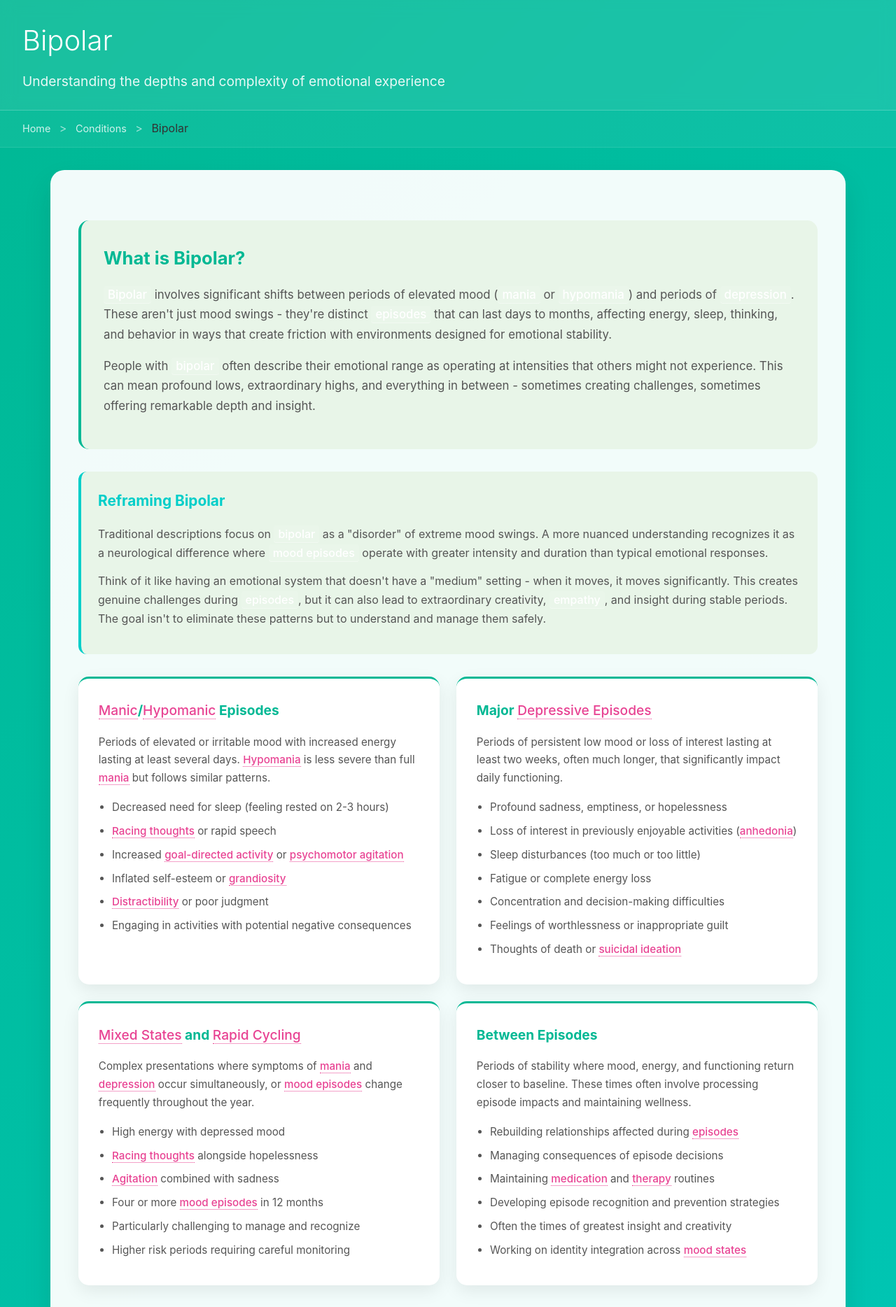
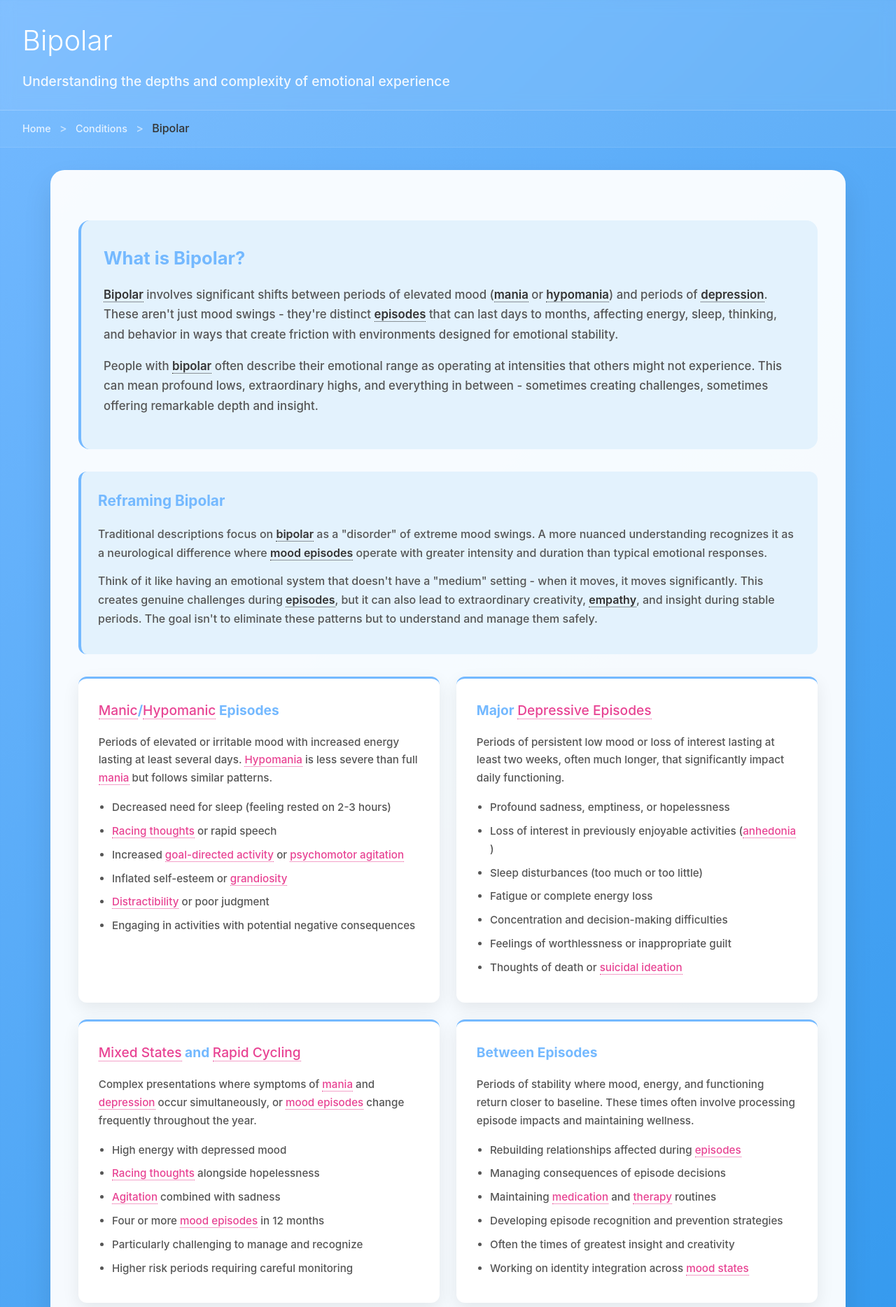
Before and after one commit to neurodivergent-survival-guide/neurodivergent-survival-guide, a Jekyll site: the page built from conditions/bipolar.html, in a window 1280 px wide. Shown: the top 1868 px of the page at 70% size. Built offline with Jekyll 4.4.1, drawn with Linux system fonts in a browser that asks for light colours; some of the changed text lies outside the part shown.

Commit message:
Update bipolar.html

```diff
--- a/conditions/bipolar.html
+++ b/conditions/bipolar.html
@@ -12,7 +12,8 @@ title: "Bipolar"
 
     body {
         font-family: -apple-system, BlinkMacSystemFont, 'Segoe UI', Roboto, sans-serif;
-        background: linear-gradient(135deg, #00b894 0%, #00cec9 100%);
+        font-weight: 500;
+        background: linear-gradient(135deg, #74b9ff 0%, #0984e3 100%);
         color: #333;
         min-height: 100vh;
         line-height: 1.7;
@@ -77,15 +78,15 @@ title: "Bipolar"
     }
 
     .condition-intro {
-        background: #e8f5e8;
+        background: #e3f2fd;
         padding: 2rem;
-        border-radius: 15px;
+        border-radius: 16px;
         margin: 2rem 0;
-        border-left: 4px solid #00b894;
+        border-left: 4px solid #74b9ff;
     }
 
     .condition-intro h2 {
-        color: #00b894;
+        color: #74b9ff;
         margin-bottom: 1rem;
         font-size: 1.6rem;
     }
@@ -97,15 +98,15 @@ title: "Bipolar"
     }
 
     .reframe-box {
-        background: #e8f5e8;
+        background: #e3f2fd;
         padding: 1.5rem;
         border-radius: 12px;
         margin: 2rem 0;
-        border-left: 4px solid #00cec9;
+        border-left: 4px solid #74b9ff;
     }
 
     .reframe-box h3 {
-        color: #00cec9;
+        color: #74b9ff;
         margin-bottom: 1rem;
         font-size: 1.3rem;
     }
@@ -130,14 +131,14 @@ title: "Bipolar"
 
     .characteristic-card {
         background: white;
-        border-radius: 15px;
+        border-radius: 12px;
         padding: 1.8rem;
         box-shadow: 0 8px 25px rgba(0, 0, 0, 0.08);
-        border-top: 3px solid #00b894;
+        border-top: 3px solid #74b9ff;
     }
 
     .characteristic-card h4 {
-        color: #00b894;
+        color: #74b9ff;
         margin-bottom: 1rem;
         font-size: 1.2rem;
     }
@@ -161,7 +162,7 @@ title: "Bipolar"
     .struggles-section {
         background: #f8f9fa;
         padding: 2rem;
-        border-radius: 15px;
+        border-radius: 16px;
         margin: 2rem 0;
         border: 1px solid #e0e0e0;
     }
@@ -181,11 +182,11 @@ title: "Bipolar"
     .struggle-link {
         background: white;
         padding: 1rem 1.2rem;
-        border-radius: 10px;
+        border-radius: 8px;
         text-decoration: none;
         color: #333;
         transition: all 0.3s ease;
-        border-left: 3px solid #00b894;
+        border-left: 3px solid #74b9ff;
         box-shadow: 0 2px 8px rgba(0, 0, 0, 0.05);
         min-height: 44px;
         display: flex;
@@ -195,7 +196,7 @@ title: "Bipolar"
 
     .struggle-link:hover {
         transform: translateY(-2px);
-        box-shadow: 0 8px 25px rgba(0, 0, 0, 0.1);
+        box-shadow: 0 8px 25px rgba(0, 0, 0, 0.08);
         text-decoration: none;
         color: #333;
     }
@@ -236,7 +237,7 @@ title: "Bipolar"
         background: #74b9ff;
         color: white;
         padding: 0.5rem 1rem;
-        border-radius: 20px;
+        border-radius: 8px;
         font-size: 0.85rem;
         text-decoration: none;
         transition: all 0.3s ease;
@@ -266,6 +267,24 @@ title: "Bipolar"
         font-size: 1.3rem;
     }
 
+    /* Focus states for accessibility */
+    .struggle-link:focus,
+    .cross-cutting-link:focus,
+    .jargon:focus,
+    .breadcrumb a:focus {
+        outline: 2px solid #fff;
+        outline-offset: 2px;
+    }
+
+    /* Motion accessibility */
+    @media (prefers-reduced-motion: reduce) {
+        *, *::before, *::after {
+            animation-duration: 0.01ms !important;
+            animation-iteration-count: 1 !important;
+            transition-duration: 0.01ms !important;
+        }
+    }
+
     /* Jargon styling - context-aware based on background */
     .jargon {
         text-decoration: none;
@@ -278,25 +297,30 @@ title: "Bipolar"
     /* Pink jargon for white backgrounds */
     .content-card .jargon,
     .characteristic-card .jargon,
-    .struggles-section .jargon,
-    .co-occurring .jargon {
+    .struggles-section .jargon {
         color: #e84393;
         border-bottom-color: #e84393;
     }
 
     .content-card .jargon:hover,
     .characteristic-card .jargon:hover,
-    .struggles-section .jargon:hover,
-    .co-occurring .jargon:hover {
+    .struggles-section .jargon:hover {
         color: #fd79a8;
         border-bottom-color: #fd79a8;
     }
 
-    /* White jargon for gradient backgrounds */
+    /* Bold black jargon for colored backgrounds */
+    .condition-intro .jargon,
+    .reframe-box .jargon,
+    .co-occurring .jargon {
+        color: #333;
+        font-weight: 600;
+        border-bottom-color: #333;
+    }
+
+    /* White jargon for gradient backgrounds only */
     .header .jargon,
-    .breadcrumb .jargon,
-    .condition-intro .jargon,
-    .reframe-box .jargon {
+    .breadcrumb .jargon {
         color: white;
         border-bottom-color: rgba(255, 255, 255, 0.7);
         background: rgba(255, 255, 255, 0.1);
@@ -305,9 +329,7 @@ title: "Bipolar"
     }
 
     .header .jargon:hover,
-    .breadcrumb .jargon:hover,
-    .condition-intro .jargon:hover,
-    .reframe-box .jargon:hover {
+    .breadcrumb .jargon:hover {
         background: rgba(255, 255, 255, 0.2);
         border-bottom-color: white;
     }
@@ -474,16 +496,17 @@ title: "Bipolar"
 </div>
 
 <div class="container">
+    <main role="main" id="main-content">
         <div class="content-card">
             <div class="condition-intro">
-            <h2>What is Bipolar?</h2>
+                <h2 id="what-is-bipolar">What is Bipolar?</h2>
                 <p><a class="jargon">Bipolar<span class="tooltip">A neurological condition involving significant shifts between periods of elevated mood and depression</span></a> involves significant shifts between periods of elevated mood (<a class="jargon">mania<span class="tooltip">Distinct period of abnormally elevated, expansive, or irritable mood lasting at least one week</span></a> or <a class="jargon">hypomania<span class="tooltip">A milder form of mania lasting at least four days with elevated mood but less severe impairment</span></a>) and periods of <a class="jargon">depression<span class="tooltip">Persistent low mood or loss of interest lasting at least two weeks, significantly impacting daily functioning</span></a>. These aren't just mood swings - they're distinct <a class="jargon">episodes<span class="tooltip">Discrete periods of altered mood, energy, and behavior that are clearly different from your baseline functioning</span></a> that can last days to months, affecting energy, sleep, thinking, and behavior in ways that create friction with environments designed for emotional stability.</p>
 
                 <p>People with <a class="jargon">bipolar<span class="tooltip">A neurological condition involving significant shifts between periods of elevated mood and depression</span></a> often describe their emotional range as operating at intensities that others might not experience. This can mean profound lows, extraordinary highs, and everything in between - sometimes creating challenges, sometimes offering remarkable depth and insight.</p>
             </div>
 
             <div class="reframe-box">
-            <h3>Reframing Bipolar</h3>
+                <h3 id="reframing-bipolar">Reframing Bipolar</h3>
                 <p>Traditional descriptions focus on <a class="jargon">bipolar<span class="tooltip">A neurological condition involving significant shifts between periods of elevated mood and depression</span></a> as a "disorder" of extreme mood swings. A more nuanced understanding recognizes it as a neurological difference where <a class="jargon">mood episodes<span class="tooltip">Distinct periods of altered mood, energy, and behavior that are different from your baseline</span></a> operate with greater intensity and duration than typical emotional responses.</p>
 
                 <p>Think of it like having an emotional system that doesn't have a "medium" setting - when it moves, it moves significantly. This creates genuine challenges during <a class="jargon">episodes<span class="tooltip">Discrete periods of altered mood, energy, and behavior that are clearly different from your baseline functioning</span></a>, but it can also lead to extraordinary creativity, <a class="jargon">empathy<span class="tooltip">The ability to understand and share the feelings of others</span></a>, and insight during stable periods. The goal isn't to eliminate these patterns but to understand and manage them safely.</p>
@@ -544,8 +567,8 @@ title: "Bipolar"
                 </div>
             </div>
 
-        <div class="struggles-section">
-            <h3>Bipolar-Related Struggles</h3>
+            <div class="struggles-section" role="region" aria-labelledby="struggles-heading">
+                <h3 id="struggles-heading">Bipolar-Related Struggles</h3>
                 <p style="margin-bottom: 1.5rem; color: #666;">Click on any struggle to learn what it feels like, why it happens, and what can help.</p>
 
                 <div class="struggles-grid">
@@ -643,15 +666,14 @@ title: "Bipolar"
                 <div class="cross-cutting-section">
                     <h4>Related Struggles from Other Conditions</h4>
                     <div class="cross-cutting-links">
-                    <a href="{{ '/struggles/task-initiation-paralysis.html' | relative_url }}" class="cross-cutting-link">Task Initiation Paralysis (ADHD)</a>
-                    <a href="{{ '/struggles/attention-regulation.html' | relative_url }}" class="cross-cutting-link">Attention Regulation (ADHD)</a>
-                    <a href="{{ '/struggles/rejection-sensitive-dysphoria.html' | relative_url }}" class="cross-cutting-link">Rejection Sensitive Dysphoria (ADHD)</a>
-                    <a href="{{ '/struggles/sensory-processing-challenges.html' | relative_url }}" class="cross-cutting-link">Sensory Processing Challenges (Autism)</a>
-                    <a href="{{ '/struggles/masking-burnout.html' | relative_url }}" class="cross-cutting-link">Masking Burnout (Autism)</a>
-                    <a href="{{ '/struggles/emotional-flashbacks.html' | relative_url }}" class="cross-cutting-link">Emotional Flashbacks (BPD)</a>
-                    <a href="{{ '/struggles/identity-disturbance.html' | relative_url }}" class="cross-cutting-link">Identity Disturbance (BPD)</a>
-                    <a href="{{ '/struggles/abandonment-fears.html' | relative_url }}" class="cross-cutting-link">Abandonment Fears (BPD)</a>
-                    <a href="{{ '/struggles/intrusive-thoughts-images-urges.html' | relative_url }}" class="cross-cutting-link">Intrusive Thoughts (OCD)</a>
+                        <a href="{{ '/struggles/task-initiation-paralysis.html' | relative_url }}" class="cross-cutting-link">Task Initiation Paralysis</a>
+                        <a href="{{ '/struggles/attention-regulation.html' | relative_url }}" class="cross-cutting-link">Attention Regulation</a>
+                        <a href="{{ '/struggles/rejection-sensitive-dysphoria.html' | relative_url }}" class="cross-cutting-link">Rejection Sensitive Dysphoria</a>
+                        <a href="{{ '/struggles/sensory-processing-challenges.html' | relative_url }}" class="cross-cutting-link">Sensory Processing Challenges</a>
+                        <a href="{{ '/struggles/masking-burnout.html' | relative_url }}" class="cross-cutting-link">Masking Burnout</a>
+                        <a href="{{ '/struggles/emotional-flashbacks.html' | relative_url }}" class="cross-cutting-link">Emotional Flashbacks</a>
+                        <a href="{{ '/struggles/identity-disturbance.html' | relative_url }}" class="cross-cutting-link">Identity Disturbance</a>
+                        <a href="{{ '/struggles/fear-of-abandonment.html' | relative_url }}" class="cross-cutting-link">Fear of Abandonment</a>
                     </div>
                 </div>
             </div>
@@ -661,18 +683,17 @@ title: "Bipolar"
                 <p><a class="jargon">Bipolar<span class="tooltip">A neurological condition involving significant shifts between periods of elevated mood and depression</span></a> frequently occurs alongside other <a class="jargon">neurodivergent<span class="tooltip">Brain differences that create distinct patterns of thinking, processing, and behavior</span></a> conditions and mental health differences. Understanding these connections can help you get comprehensive support.</p>
 
                 <p><strong>Frequently co-occurring:</strong> <a class="jargon">ADHD<span class="tooltip">Attention-Deficit/Hyperactivity Disorder - brain differences affecting attention, impulse control, and executive function</span></a> (overlap in <a class="jargon">executive function<span class="tooltip">The brain's management system that handles planning, organization, time management, task initiation, and follow-through</span></a> challenges and emotional intensity), <a class="jargon">anxiety disorders<span class="tooltip">Conditions involving excessive worry, fear, or physical anxiety symptoms</span></a> (particularly during depressive phases), <a class="jargon">substance use disorders<span class="tooltip">Problematic use of alcohol or drugs, often as attempts to self-medicate mood symptoms</span></a> (often as self-medication), eating disorders, and <a class="jargon">borderline personality disorder<span class="tooltip">A condition involving intense emotions, unstable relationships, and difficulty with sense of self</span></a> (shared emotional intensity patterns).</p>
-
-            <p><strong>Individual variation:</strong> <a class="jargon">Bipolar<span class="tooltip">A neurological condition involving significant shifts between periods of elevated mood and depression</span></a> presents differently across individuals, with some experiencing more frequent <a class="jargon">episodes<span class="tooltip">Discrete periods of altered mood, energy, and behavior that are clearly different from your baseline functioning</span></a>, different episode patterns, or varying degrees of functional impact between <a class="jargon">mood states<span class="tooltip">Different emotional and cognitive conditions that occur during various phases of bipolar</span></a>.</p>
             </div>
 
-        <div style="background: #e8f5e8; padding: 1.5rem; border-radius: 15px; margin-top: 2rem; border-left: 4px solid #00b894;">
-            <p><strong>Related Resources:</strong></p>
-            <div style="margin-top: 1rem; display: flex; flex-direction: column; gap: 0.5rem;">
-                <a href="{{ '/glossary/mood-regulation.html' | relative_url }}" style="color: #00b894; text-decoration: none;">Mood Regulation →</a>
-                <a href="{{ '/glossary/emotional-regulation.html' | relative_url }}" style="color: #00b894; text-decoration: none;">Emotional Regulation →</a>
-                <a href="{{ '/glossary/sleep-energy.html' | relative_url }}" style="color: #00b894; text-decoration: none;">Sleep and Energy →</a>
-                <a href="{{ '/glossary/episode-management.html' | relative_url }}" style="color: #00b894; text-decoration: none;">Episode Management →</a>
+            <div style="background: #e3f2fd; padding: 1.5rem; border-radius: 12px; margin: 2rem 0; border-left: 4px solid #74b9ff;">
+                <h3 style="color: #74b9ff; margin-bottom: 1rem; font-size: 1.3rem;">Related Resources</h3>
+                <div style="display: flex; flex-direction: column; gap: 0.5rem;">
+                    <a href="{{ '/glossary/mood-regulation.html' | relative_url }}" style="color: #74b9ff; text-decoration: none;">Mood Regulation →</a>
+                    <a href="{{ '/glossary/emotional-regulation.html' | relative_url }}" style="color: #74b9ff; text-decoration: none;">Emotional Regulation →</a>
+                    <a href="{{ '/glossary/sleep-energy.html' | relative_url }}" style="color: #74b9ff; text-decoration: none;">Sleep and Energy →</a>
+                    <a href="{{ '/glossary/episode-management.html' | relative_url }}" style="color: #74b9ff; text-decoration: none;">Episode Management →</a>
                 </div>
             </div>
         </div>
+    </main>
 </div>
```
Lines whose indentation alone changed are shown as unchanged.
